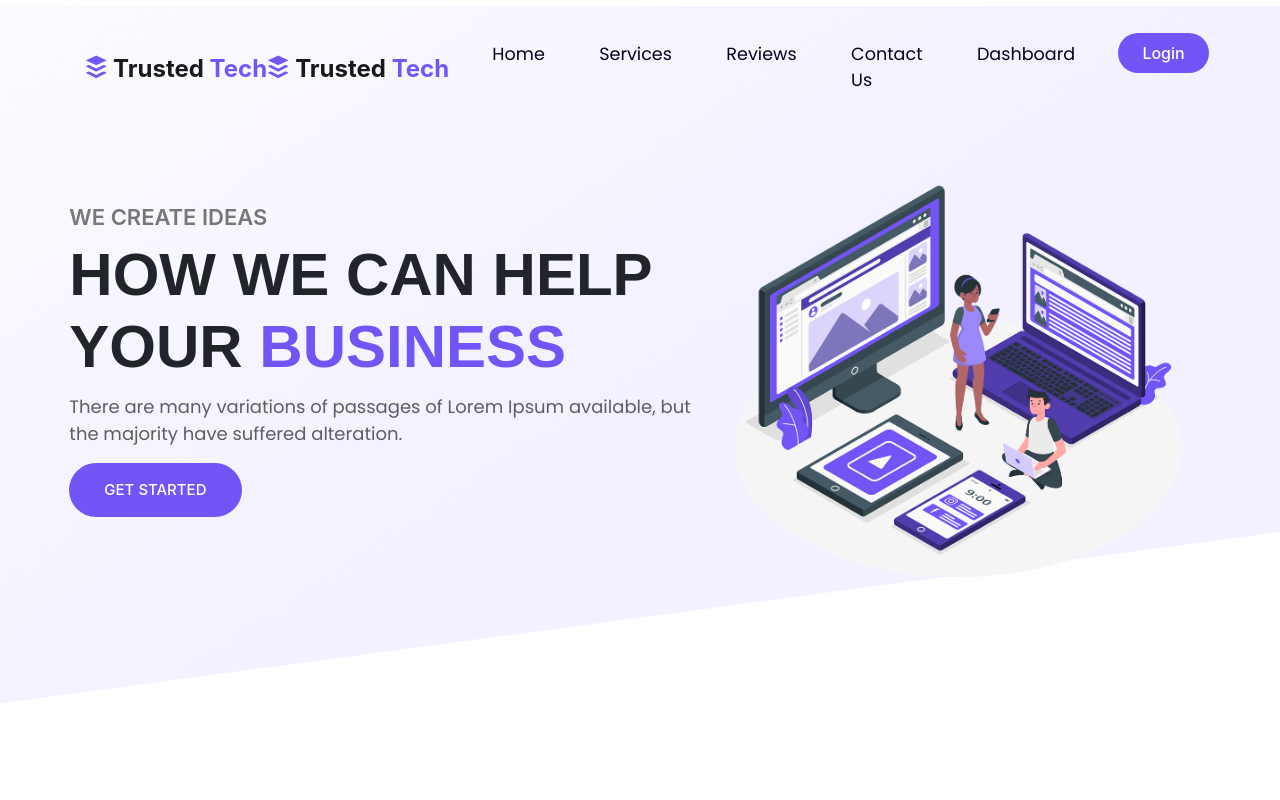
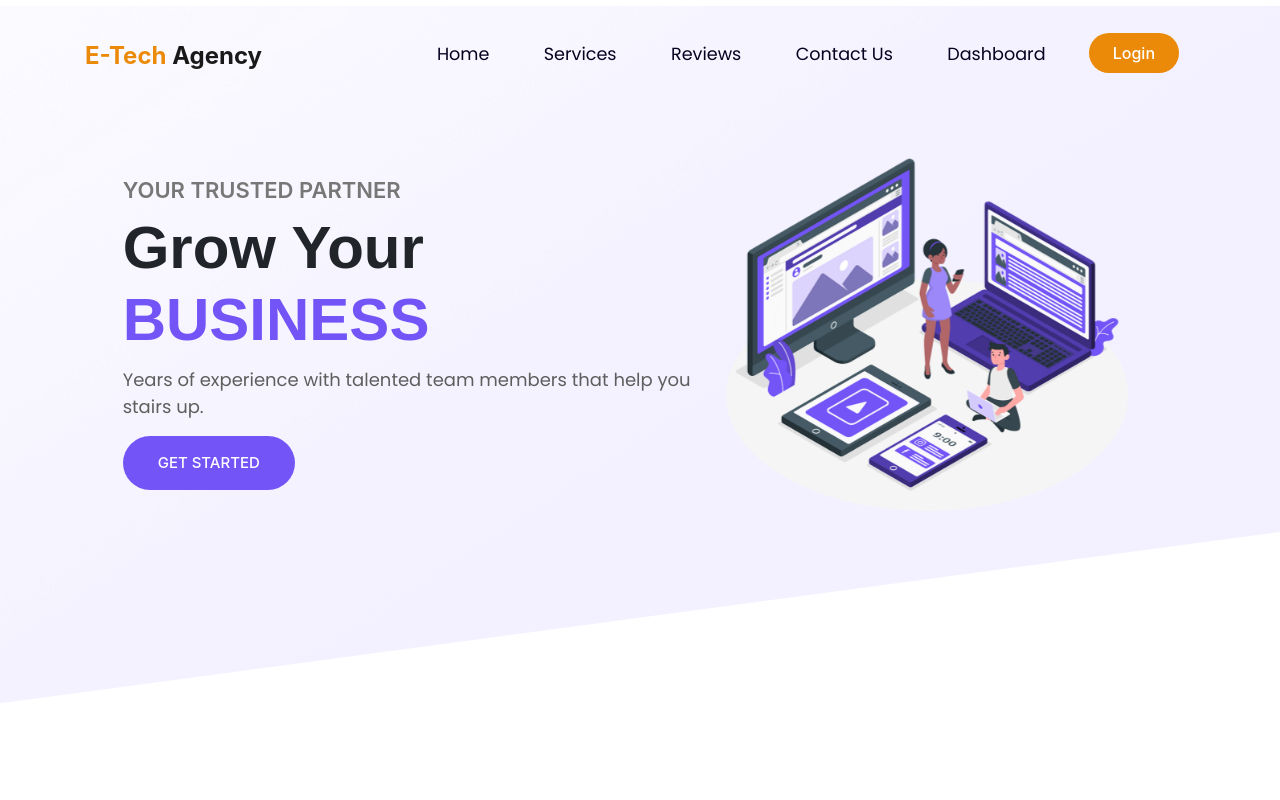
Before and after one commit to azmir849/E-Tech-Agency, a React (Create React App) app in the folder e-tech-client/: page / in a window 1280 px wide. Shown: the top 800 px of the page. Built offline with nearby package versions, Linux system fonts and the light colour scheme; no server answers.

Commit message:
navber color

```diff
--- a/e-tech-client/src/components/Home/Header/Header.js
+++ b/e-tech-client/src/components/Home/Header/Header.js
@@ -9,12 +9,12 @@ const Header = () => {
         <section className="header">
             <NavBar/>
             <div className="row w-100">
-                <div className="row col-md-11 mx-auto ">
+                <div className="row col-md-10 mx-auto ">
                     <div className="col-md-7 titleArea">
                         <Fade duration={2000} left>
-                            <p className="miniTitle">WE CREATE IDEAS</p>
-                            <h1 className="headerTitle">HOW WE CAN HELP YOUR <span className="headerHighlight">BUSINESS</span></h1>
-                            <p className="headerContent">There are many variations of passages of Lorem Ipsum available, but the majority have suffered alteration.</p>
+                            <p className="miniTitle">Your trusted Partner</p>
+                            <h1 className="headerTitle">Grow Your <span className="headerHighlight">BUSINESS</span></h1>
+                            <p className="headerContent">Years of experience with talented team members that help you stairs up.</p>
                             <a href="#services"><button className="branBtn">Get Started</button></a>
                         </Fade>
                     </div>
--- a/e-tech-client/src/components/Shared/Navbar/Navbar.css
+++ b/e-tech-client/src/components/Shared/Navbar/Navbar.css
@@ -32,7 +32,7 @@
 }
 .mainNav .nav-link:hover:after {
     width: 100%;
-    background: #4C25F5;
+    background: #eb8908;
 }
 
 .navBrn {
@@ -41,7 +41,7 @@
 }
 .brnIcon,
 .navHighlight {
-    color: #7456F7;;
+    color: #eb8908;;
 }
 .brnIcon {
     font-weight: 800;
@@ -54,13 +54,13 @@
     border-radius: 50px;
     font-weight: 500;
     color:#fff;
-    background: #7355F7;
+    background: #eb8908;
     padding: 0.5rem 1.5rem;
     margin: 0.5rem 1rem;
     transition: 0.4s;
 }
 .loginBtn:hover {
-    background : #4B24F5
+    background : #c77306;
 }
 
 @media (max-width: 981px) {
--- a/e-tech-client/src/components/Shared/Navbar/Navbar.js
+++ b/e-tech-client/src/components/Shared/Navbar/Navbar.js
@@ -28,8 +28,7 @@ const NavBar = () => {
         <Navbar className={`navbar navbar-expand-lg navbar-light ${isSticky ? "navStyle": "navDefault"}`} expand="lg">
             <Container>
                 <Navbar.Brand as={Link} exact to="/" onClick={scrollTop} className="navBrn">
-                    <FontAwesomeIcon icon={faBuffer} className="brnIcon"/> Trusted <span className="navHighlight">Tech</span>
-                    <FontAwesomeIcon icon={faBuffer} className="brnIcon"/> Trusted <span className="navHighlight">Tech</span>
+             <span className="navHighlight">E-Tech </span> Agency
                 </Navbar.Brand>
                 <Navbar.Toggle aria-controls="basic-navbar-nav" />
                 <Navbar.Collapse id="basic-navbar-nav"/>
```
